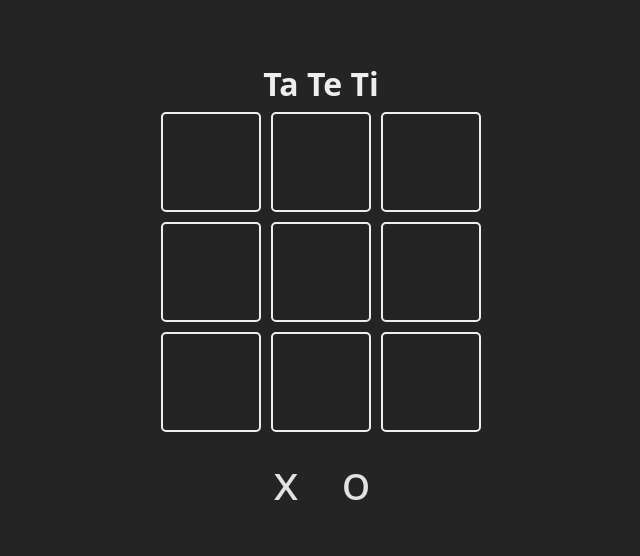
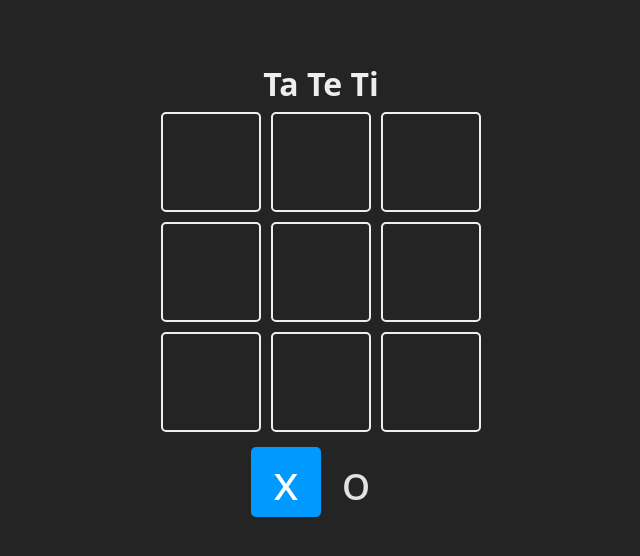
Before and after one commit to NicolasLLans/TatetiConReact, a React (Vite) app in the folder Tateti-en-React/: page / in a window 1280 px wide. Shown: the top 556 px of the page, without its empty margins (319-959 px from the left). Built offline with nearby package versions, Linux system fonts and the light colour scheme.

Commit message:
arregle el error, al hacer clic ya puede cambiar de turno

```diff
--- a/Tateti-en-React/src/App.jsx
+++ b/Tateti-en-React/src/App.jsx
@@ -7,37 +7,37 @@ const TURNS = {
   O: 'o'
 }
 
-
 const Square = ({ children, isSelected, updateBoard, index })=> {
   const className = `square ${isSelected ? 'is-selected' : ''}`
 
   const handleClick = () => {
-    updateBoard()
+    updateBoard(index)
   }
 
   return(
-    <div onClick={handleClick} className='square'>
+    <div onClick={handleClick} className={className}>
       {children}
     </div>
   )
-}
-
-const updateBoard = () => {
-  const newTurn = turn === TURNS.X ? TURNS.O : TURNS.X
-  setTurn(newTurn)
-
 }
 
 function App() {
   const [board, setBoard] = useState(Array(9).fill(null))
   const [turn, setTurn] = useState(TURNS.X)
 
+  const updateBoard = () => {
+    console.log('actualiza')
+    const newTurn = turn === TURNS.X ? TURNS.O : TURNS.X
+    setTurn(newTurn)
+
+  }
+
   return (
     <main className='board'>
       <h1>Ta Te Ti</h1>
       <section className='game'>
         {
-          board.map((_, index) => {
+          board.map((square, index) => {
             return (
               <Square
               key={index}
```
